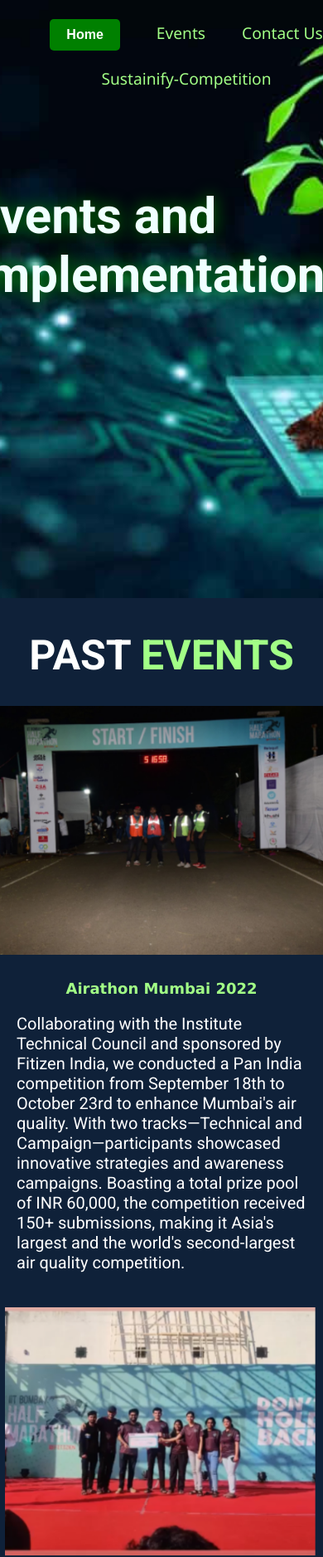
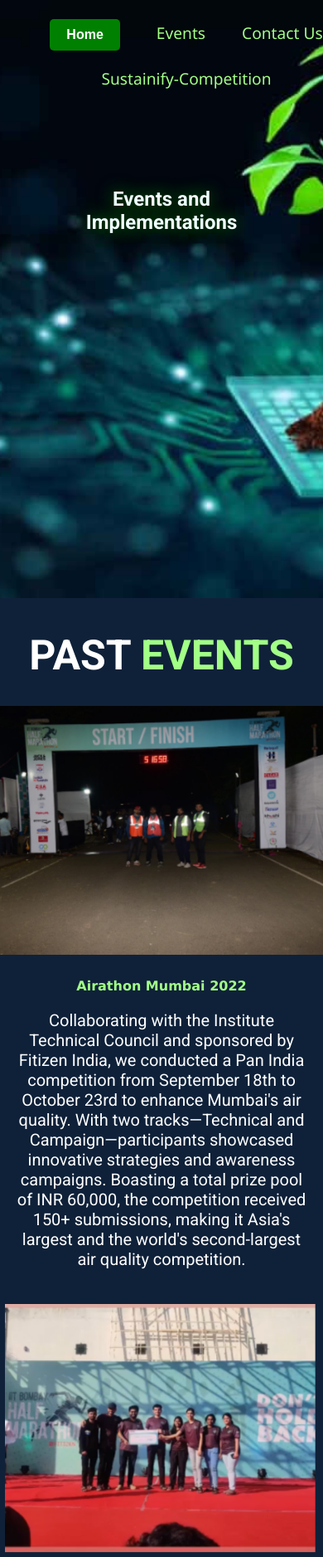
Before and after one commit to Aryan-2246/events2, a plain HTML site: page index.html in a window 390 px wide. Shown: the part 123-2000 px from the top of the page at 83% size. Drawn offline with Linux system fonts and the light colour scheme; a web font is replaced by a local one.

Commit message:
Add files via upload

```diff
--- a/new.css
+++ b/new.css
@@ -293,32 +293,34 @@ footer ul li {
 @media (max-width: 768px) {
   /* Styles for mobile phones */
   .main-container {
-    height:640px;
+    height:auto;
   }
 
   .events {
     padding-left: 0px;
-    padding-top: 1px;
+    padding-top: 2px;
   }
 
   .title span {
-    font-size: 60px;
+    font-size: 24px;
+    text-align: center;
   }
 
   .text, .text7 {
     margin: 10px;
     flex-direction: column-reverse;
+    text-align: center;
   }
 
   .text2 {
     width: 100%;
-    text-align: start;
-    height: fit-content;
+    text-align: center;
+    height: auto;
   }
 
   .heading1 {
     text-align: center;
-    font-size: large;
+    font-size: medium;
   }
 
   .content-txt {
```
